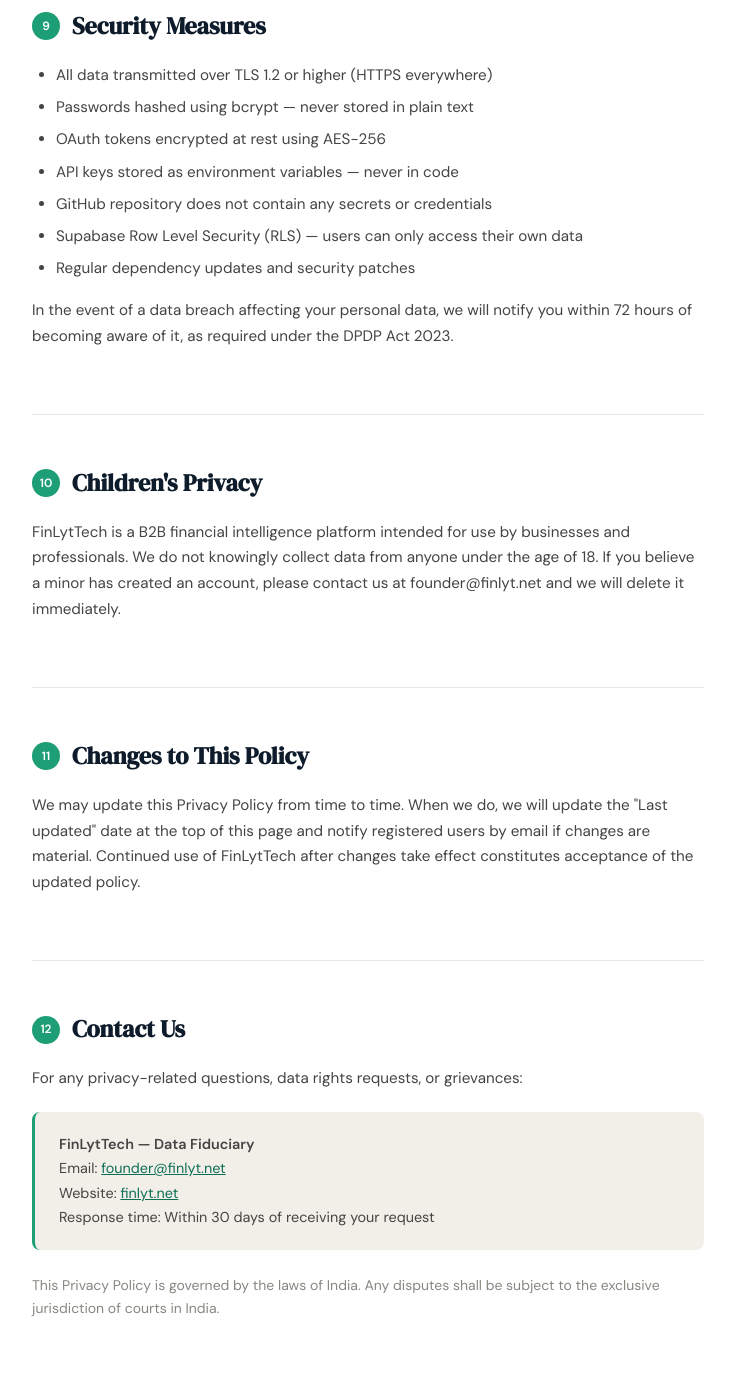
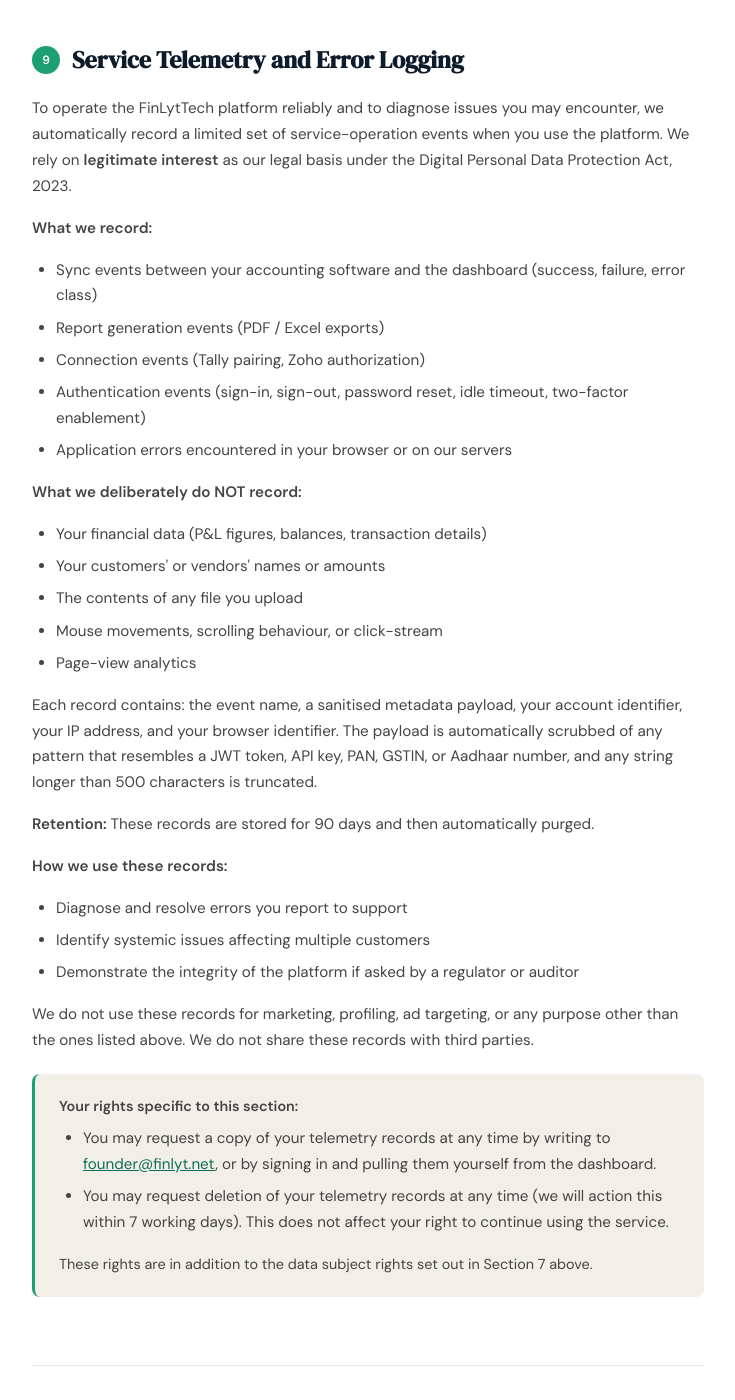
Before and after one commit to sasikeshav2207-debug/finlyt-web, a Jekyll site: the page privacy.html, which Jekyll copies as it is, in a window 1280 px wide and 1400 px high, scrolled down 5881 px. Shown: the whole window, without its empty margins (272-1007 px from the left). Built offline with Jekyll 4.4.1, drawn with Linux system fonts in a browser that asks for light colours; some of the changed text lies outside the part shown.

Commit message:
privacy: add Service Telemetry and Error Logging section
DPDP-compliant disclosure for the customer event logging that ships
in finlyt-app today. Inserts as new Section 9, renumbers existing
sections 9-12 to 10-13. ToC + 'Last updated' date refreshed.

What the new section covers:
  - Exact list of what we record (sync events, exports, connect
    events, auth events, application errors)
  - Exact list of what we DO NOT record (financial data, customers'
    names, file contents, mouse/click stream, page-view analytics)
  - Legal basis: legitimate interest under DPDP Act 2023
  - Sanitisation rules in plain language (JWTs / API keys / PAN /
    GSTIN / Aadhaar redacted; 500-char truncation)
  - 90-day retention with auto-purge
  - Permitted purposes (support, systemic issues, regulator
    integrity) and prohibited purposes (no marketing, profiling,
    sharing)
  - Section-specific rights: access copy via email or in-product;
    request erasure within 7 working days; does not affect right
    to continue using the service

```diff
--- a/privacy.html
+++ b/privacy.html
@@ -65,7 +65,7 @@
   <div style="max-width:800px;margin:0 auto">
     <div class="hero-label">Legal</div>
     <h1>Privacy Policy</h1>
-    <p class="hero-meta">Last updated: 22 May 2026 &nbsp;·&nbsp; Effective date: 22 May 2026 &nbsp;·&nbsp; Governed by DPDP Act 2023</p>
+    <p class="hero-meta">Last updated: 4 June 2026 &nbsp;·&nbsp; Effective date: 4 June 2026 &nbsp;·&nbsp; Governed by DPDP Act 2023</p>
   </div>
 </div>
 
@@ -82,6 +82,7 @@
       <li><a href="#third-parties">Third-Party Services</a></li>
       <li><a href="#your-rights">Your Rights Under DPDP Act 2023</a></li>
       <li><a href="#data-retention">Data Retention</a></li>
+      <li><a href="#service-telemetry">Service Telemetry and Error Logging</a></li>
       <li><a href="#security">Security Measures</a></li>
       <li><a href="#children">Children's Privacy</a></li>
       <li><a href="#changes">Changes to This Policy</a></li>
@@ -221,8 +222,54 @@
   </div>
 
   <!-- 9 -->
+  <div class="section" id="service-telemetry">
+    <h2><span class="section-num">9</span> Service Telemetry and Error Logging</h2>
+    <p>To operate the FinLytTech platform reliably and to diagnose issues you may encounter, we automatically record a limited set of service-operation events when you use the platform. We rely on <strong>legitimate interest</strong> as our legal basis under the Digital Personal Data Protection Act, 2023.</p>
+
+    <p><strong>What we record:</strong></p>
+    <ul>
+      <li>Sync events between your accounting software and the dashboard (success, failure, error class)</li>
+      <li>Report generation events (PDF / Excel exports)</li>
+      <li>Connection events (Tally pairing, Zoho authorization)</li>
+      <li>Authentication events (sign-in, sign-out, password reset, idle timeout, two-factor enablement)</li>
+      <li>Application errors encountered in your browser or on our servers</li>
+    </ul>
+
+    <p><strong>What we deliberately do NOT record:</strong></p>
+    <ul>
+      <li>Your financial data (P&amp;L figures, balances, transaction details)</li>
+      <li>Your customers' or vendors' names or amounts</li>
+      <li>The contents of any file you upload</li>
+      <li>Mouse movements, scrolling behaviour, or click-stream</li>
+      <li>Page-view analytics</li>
+    </ul>
+
+    <p>Each record contains: the event name, a sanitised metadata payload, your account identifier, your IP address, and your browser identifier. The payload is automatically scrubbed of any pattern that resembles a JWT token, API key, PAN, GSTIN, or Aadhaar number, and any string longer than 500 characters is truncated.</p>
+
+    <p><strong>Retention:</strong> These records are stored for 90 days and then automatically purged.</p>
+
+    <p><strong>How we use these records:</strong></p>
+    <ul>
+      <li>Diagnose and resolve errors you report to support</li>
+      <li>Identify systemic issues affecting multiple customers</li>
+      <li>Demonstrate the integrity of the platform if asked by a regulator or auditor</li>
+    </ul>
+
+    <p>We do not use these records for marketing, profiling, ad targeting, or any purpose other than the ones listed above. We do not share these records with third parties.</p>
+
+    <div class="highlight-box">
+      <p><strong>Your rights specific to this section:</strong></p>
+      <ul style="margin-top:0.5rem">
+        <li>You may request a copy of your telemetry records at any time by writing to <a href="mailto:founder@finlyt.net" style="color:var(--teal2)">founder@finlyt.net</a>, or by signing in and pulling them yourself from the dashboard.</li>
+        <li>You may request deletion of your telemetry records at any time (we will action this within 7 working days). This does not affect your right to continue using the service.</li>
+      </ul>
+      <p style="margin-bottom:0">These rights are in addition to the data subject rights set out in Section 7 above.</p>
+    </div>
+  </div>
+
+  <!-- 10 -->
   <div class="section" id="security">
-    <h2><span class="section-num">9</span> Security Measures</h2>
+    <h2><span class="section-num">10</span> Security Measures</h2>
     <ul>
       <li>All data transmitted over TLS 1.2 or higher (HTTPS everywhere)</li>
       <li>Passwords hashed using bcrypt — never stored in plain text</li>
@@ -235,21 +282,21 @@
     <p>In the event of a data breach affecting your personal data, we will notify you within 72 hours of becoming aware of it, as required under the DPDP Act 2023.</p>
   </div>
 
-  <!-- 10 -->
+  <!-- 11 -->
   <div class="section" id="children">
-    <h2><span class="section-num">10</span> Children's Privacy</h2>
+    <h2><span class="section-num">11</span> Children's Privacy</h2>
     <p>FinLytTech is a B2B financial intelligence platform intended for use by businesses and professionals. We do not knowingly collect data from anyone under the age of 18. If you believe a minor has created an account, please contact us at founder@finlyt.net and we will delete it immediately.</p>
   </div>
 
-  <!-- 11 -->
+  <!-- 12 -->
   <div class="section" id="changes">
-    <h2><span class="section-num">11</span> Changes to This Policy</h2>
+    <h2><span class="section-num">12</span> Changes to This Policy</h2>
     <p>We may update this Privacy Policy from time to time. When we do, we will update the "Last updated" date at the top of this page and notify registered users by email if changes are material. Continued use of FinLytTech after changes take effect constitutes acceptance of the updated policy.</p>
   </div>
 
-  <!-- 12 -->
+  <!-- 13 -->
   <div class="section" id="contact">
-    <h2><span class="section-num">12</span> Contact Us</h2>
+    <h2><span class="section-num">13</span> Contact Us</h2>
     <p>For any privacy-related questions, data rights requests, or grievances:</p>
     <div class="highlight-box">
       <p><strong>FinLytTech — Data Fiduciary</strong><br>
```
